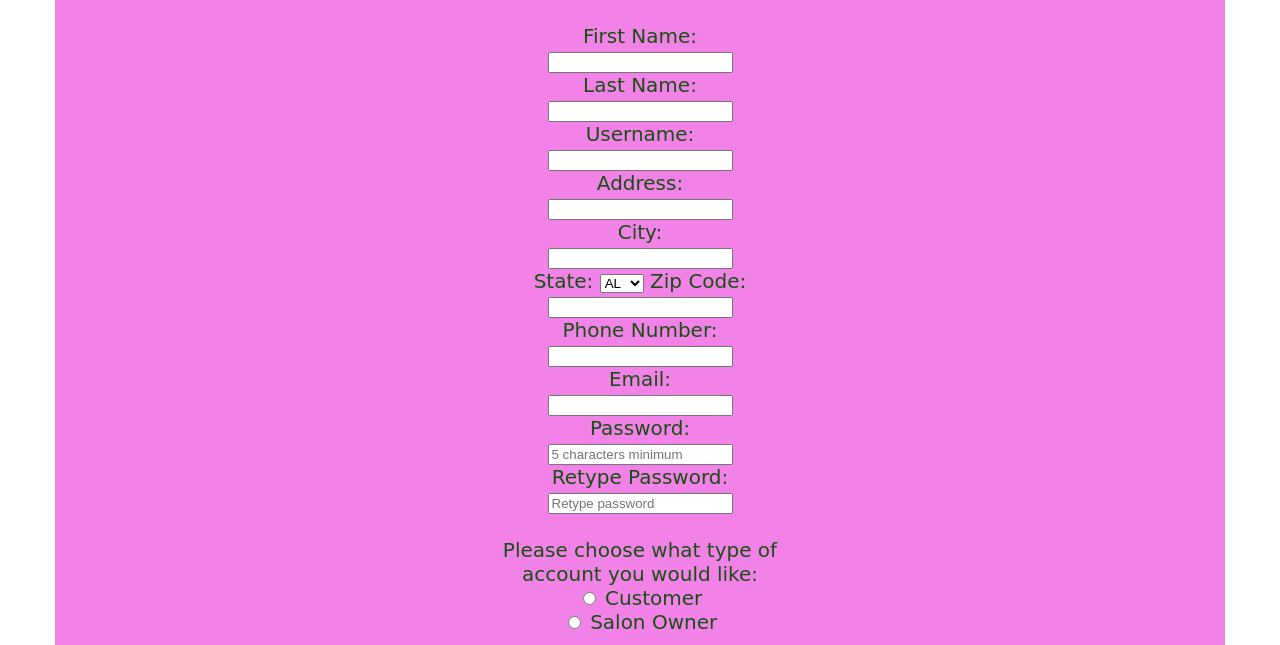
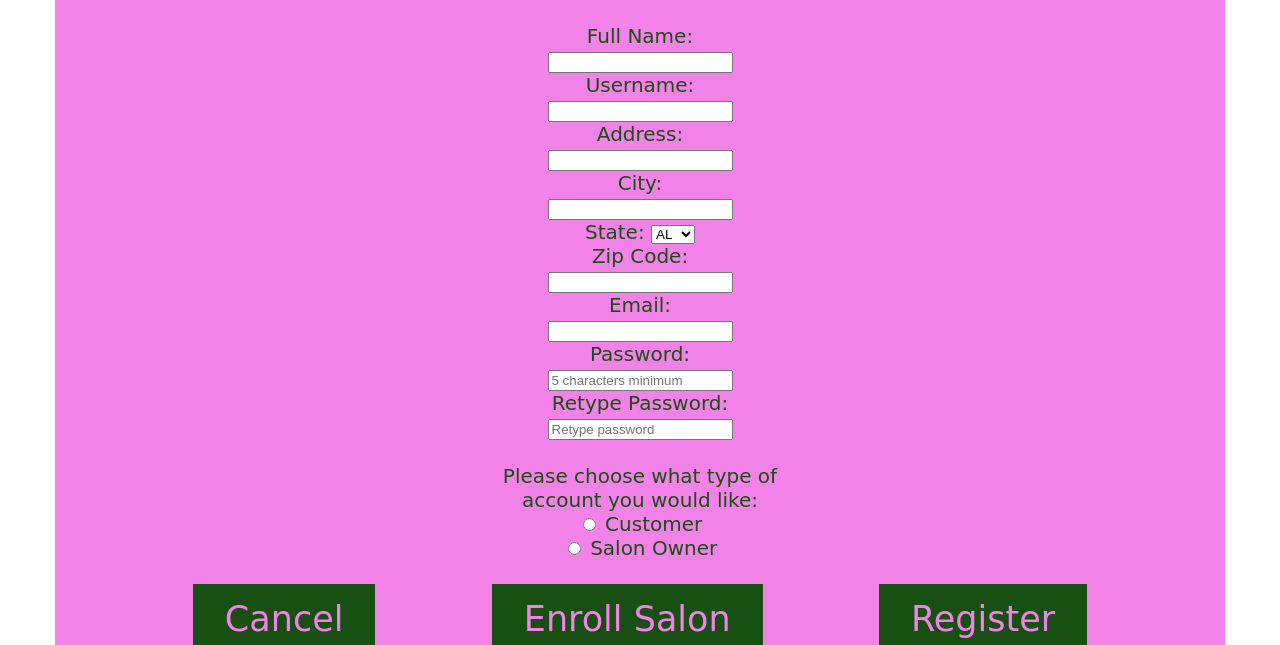
Before and after one commit to soprettypink/Salon-Locator, a plain HTML site: page Design/update.html in a window 1280 px wide. Shown: the part 307-952 px from the top of the page. Drawn offline with Linux system fonts and the light colour scheme; files whose address does not match are found by name.

Commit message:
Update update.html

```diff
--- a/Design/update.html
+++ b/Design/update.html
@@ -6,6 +6,7 @@
 	<link rel="stylesheet" href="style.css">
 	<meta name="viewport" content="width=device-width, initial-scale=1">
 	<link rel="stylesheet" href="https://cdnjs.cloudflare.com/ajax/libs/font-awesome/4.7.0/css/font-awesome.min.css">
+	<script src="salonlocator.js"></script>
 </head>
 <body>
 	<nav>
@@ -17,24 +18,24 @@
 			<a href="spas.html"><li>Spas</li></a>
 			<a href="favorites.html"><li>Favorites</li></a>
 			<a href="updateaccount.html"><li>Update Account</li></a>
-			<a href="language.html"><li>Language Settings</li></a>
 			<a href="help.html"><li>Help</li></a>
-			<a href="out.html"><li>Log Out</li></a>
+			<a href="logout.html"><li>Log Out</li></a>
 		</ul>
 		-->
 	</nav>
-
+	<script type="text/javascript">
+		function goBack() {
+  			window.history.back()
+		}
+	</script>
 <img src="pics/logo.png" alt="logo" class="logo">
 <br>
 <div class="register">
 	<div id="survey">
 	<h1>Update your Account: </h1>
-	<form>
-		<label for="fname">First Name: </label><br>
-		<input type="text" id="fname" name="fname" required=""><br>
-
-		<label for="lname">Last Name: </label><br>
-		<input type="text" id="lname" name="lname" required=""><br>
+	<form name="accountForm" action="/action_page.php" onsubmit="return validate()" method="post">
+		<label for="fullname">Full Name: </label><br>
+		<input type="text" id="fullname" name="fullname" required><br>
 
 		<label for="uname">Username: </label><br>
 		<input type="text" id="uname" name="uname" required=""><br>
@@ -105,12 +106,11 @@
 			<option value="Wyoming">WY</option>
 		</select>
 
+		<br>
 
 		<label for="zipcode">Zip Code: </label><br>
 		<input type="number" id="zipcode" name="zipcode" pattern="[0-9]*" required=""><br>
 
-		<label for="phone">Phone Number: </label><br>
-		<input type="tel" id="phone" name="phone" pattern="[0-9]{3}-[0-9]{3}-[0-9]{4}" required=""><br>
 
 		<label for="email">Email: </label><br>
 		<input type="email" id="email" name="email" required=""><br>
@@ -123,17 +123,25 @@
 
 
 		<p class="account">Please choose what type of account you would like:</p>
-		<input type="radio" id="customer" name="customer" value="customer" required="">
-		<label for="customer">Customer</label><br>
+	<div id="langset">
+		<div class="form-check">
+            <input class="form-check-input" type="radio" name="radiobutton" id="customer" value="customer">
+            <label class="form-check-label" for="exampleRadios2">Customer</label><br>
+        </div>
 
-		<input type="radio" id="salonowner" name="salonowner" value="salonowner" required="">
-		<label for="salonowner">Salon Owner</label><br>
-	</div>
+        <div class="form-check">
+            <input class="form-check-input" type="radio" name="radiobutton" id="owner" value="owner">
+             <label class="form-check-label" for="exampleRadios2">Salon Owner</label><br>
+        </div>
+    </div>
+
 		<br>
 		<div id="buttons">
-		<a href="index.html"><button class="button" type="button">Cancel</button></a>
-		<a href="updatesalon.html"><button class="button" type="button">Update Salon</button></a>
-		<a href="index.html"><button class="button" type="button">Update</button></a>
+		<button class="button" type="button" onclick="goBack()">Cancel</button>
+
+		<a href="enrollsalon.html"><input class="button" type="submit" name="enrollsalon" value="Enroll Salon"></a>
+
+		<a href="index.html"><input class="button" type="submit" name="register" value="Register"></a>
 		</div><br>
 	</form>
 
```
